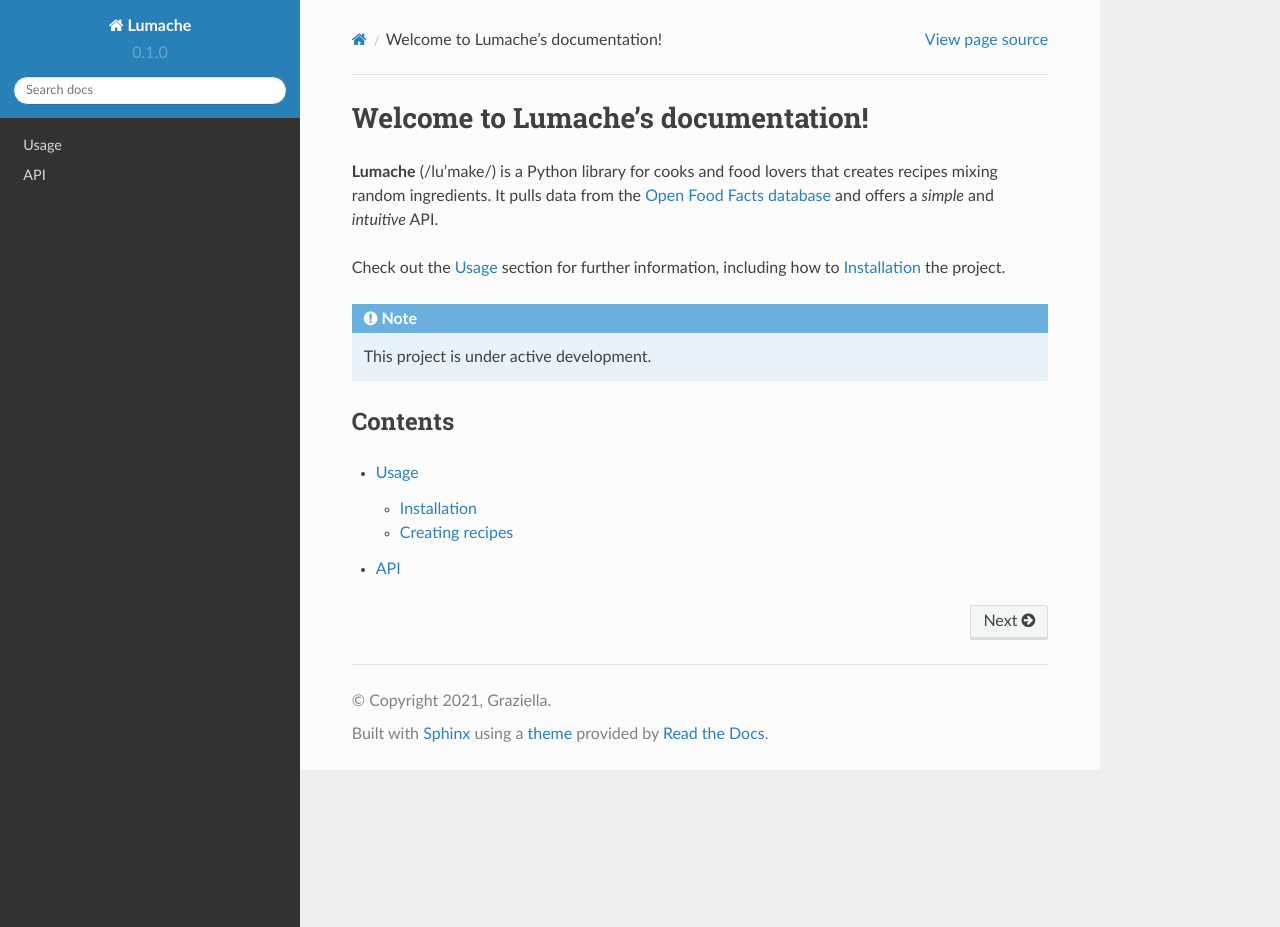
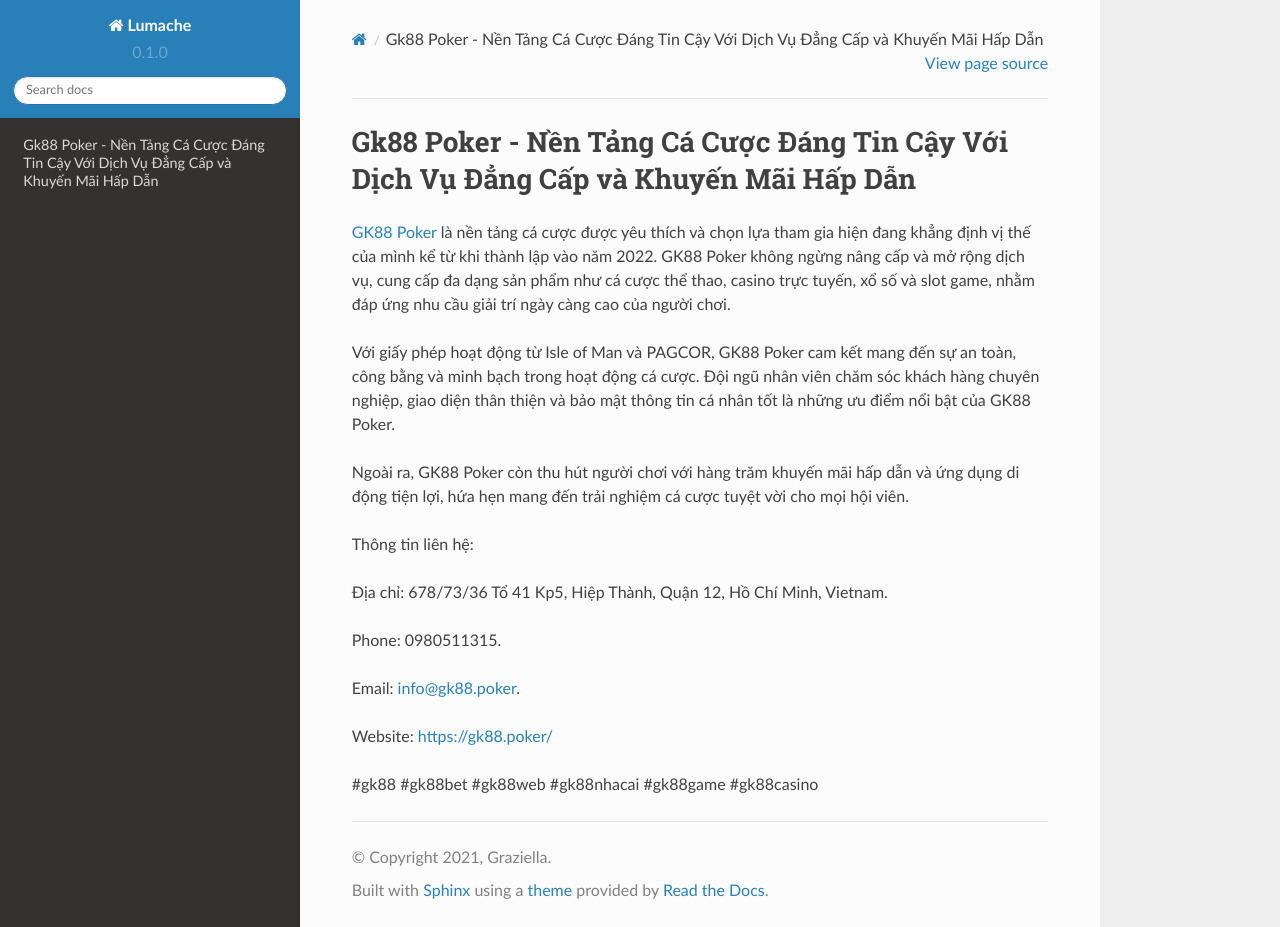
Before and after one commit to JonsCalicut123/gk88poker, a Sphinx documentation site: the page built from docs/source/index.rst, in a window 1280 px wide and 927 px high. Built offline with Sphinx 7.4.7 and the Read the Docs theme 2.0.0, drawn with Linux system fonts in a browser that asks for light colours.

Commit message:
Update index.rst

```diff
--- a/docs/source/index.rst
+++ b/docs/source/index.rst
@@ -1,22 +1,20 @@
-Welcome to Lumache's documentation!
+Gk88 Poker - Nền Tảng Cá Cược Đáng Tin Cậy Với Dịch Vụ Đẳng Cấp và Khuyến Mãi Hấp Dẫn
 ===================================
 
-**Lumache** (/lu'make/) is a Python library for cooks and food lovers
-that creates recipes mixing random ingredients.
-It pulls data from the `Open Food Facts database <https://world.openfoodfacts.org/>`_
-and offers a *simple* and *intuitive* API.
+`GK88 Poker <https://gk88.poker/>`_ là nền tảng cá cược được yêu thích và chọn lựa tham gia hiện đang khẳng định vị thế của mình kể từ khi thành lập vào năm 2022. GK88 Poker không ngừng nâng cấp và mở rộng dịch vụ, cung cấp đa dạng sản phẩm như cá cược thể thao, casino trực tuyến, xổ số và slot game, nhằm đáp ứng nhu cầu giải trí ngày càng cao của người chơi.
 
-Check out the :doc:`usage` section for further information, including
-how to :ref:`installation` the project.
+Với giấy phép hoạt động từ Isle of Man và PAGCOR, GK88 Poker cam kết mang đến sự an toàn, công bằng và minh bạch trong hoạt động cá cược. Đội ngũ nhân viên chăm sóc khách hàng chuyên nghiệp, giao diện thân thiện và bảo mật thông tin cá nhân tốt là những ưu điểm nổi bật của GK88 Poker.
 
-.. note::
+Ngoài ra, GK88 Poker còn thu hút người chơi với hàng trăm khuyến mãi hấp dẫn và ứng dụng di động tiện lợi, hứa hẹn mang đến trải nghiệm cá cược tuyệt vời cho mọi hội viên.
 
-   This project is under active development.
+Thông tin liên hệ:
 
-Contents
---------
+Địa chỉ: 678/73/36 Tổ 41 Kp5, Hiệp Thành, Quận 12, Hồ Chí Minh, Vietnam.
 
-.. toctree::
+Phone: 0980511315.
 
-   usage
-   api
+Email: info@gk88.poker.
+
+Website: https://gk88.poker/
+
+#gk88 #gk88bet #gk88web #gk88nhacai #gk88game #gk88casino
```
